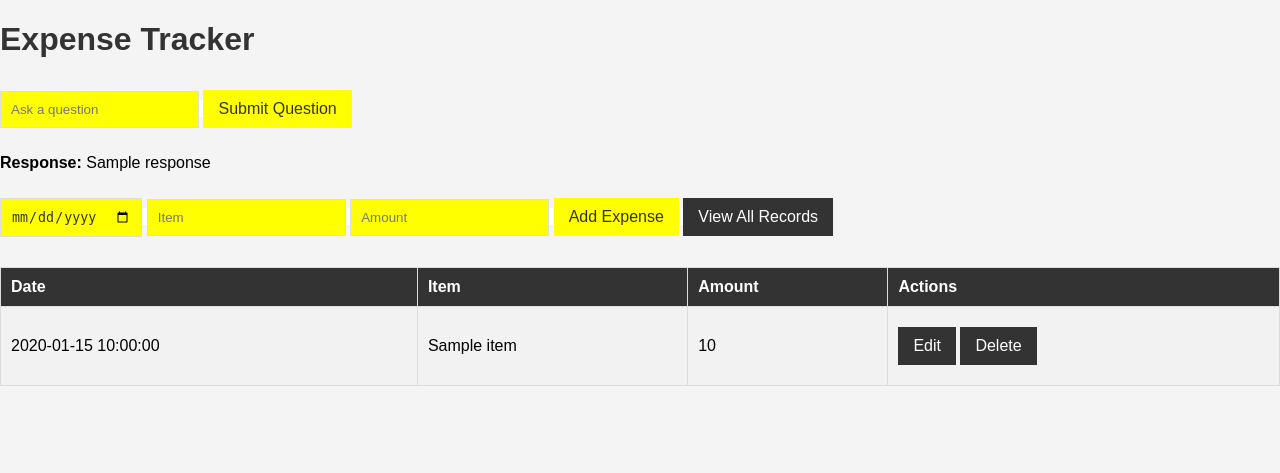
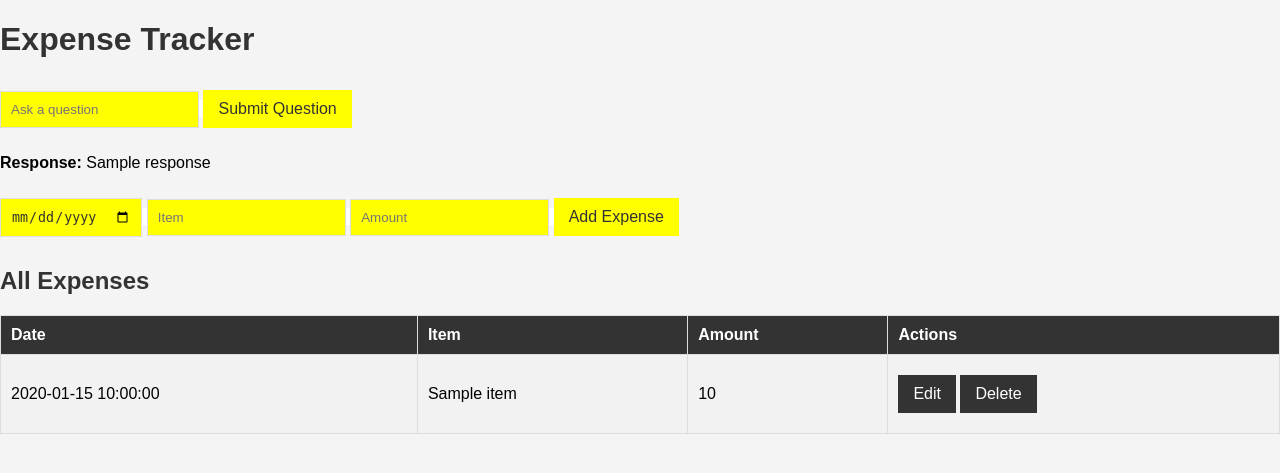
Before and after one commit to vicky-playground/TransactBot, a Flask app: template templates/index.html in a window 1280 px wide. Shown: the top 473 px of the page. Run offline with Flask 2, Linux system fonts and the light colour scheme; the template is opened without the code that fills it: most values are stand-ins (such as "Sample title", 1, 10 or a date in 2020).

Commit message:
Update index.html

```diff
--- a/templates/index.html
+++ b/templates/index.html
@@ -6,6 +6,8 @@
 </head>
 <body>
     <h1>Expense Tracker</h1>
+
+    <!-- Form for Asking Questions -->
     <form method="POST" action="/ask">
         <input type="text" name="question" class="ask" placeholder="Ask a question" required>
         <button type="submit" class="button">Submit Question</button>
@@ -15,14 +17,17 @@
         <p><strong>Response:</strong> {{ response }}</p>
     </div>
     {% endif %}
-    <p></p>
+
+    <!-- Form for Adding Expenses -->
     <form method="POST">
         <input type="date" name="date" required>
         <input type="text" name="item" placeholder="Item" required pattern=".*\D+.*" title="Item must contain at least one non-digit character">
         <input type="number" name="amount" placeholder="Amount" required>
         <button type="submit" class="button">Add Expense</button>
     </form>
-    <a href="/records" class="button">View All Records</a>
+
+    <!-- All Expenses Section -->
+    <h2>All Expenses</h2>
     <table>
         <tr>
             <th>Date</th>
@@ -30,7 +35,7 @@
             <th>Amount</th>
             <th>Actions</th>
         </tr>
-        {% for expense in expenses %}
+        {% for expense in all_expenses %}
         <tr>
             <td>{{ expense['date'] }}</td>
             <td>{{ expense['item'] }}</td>
```
